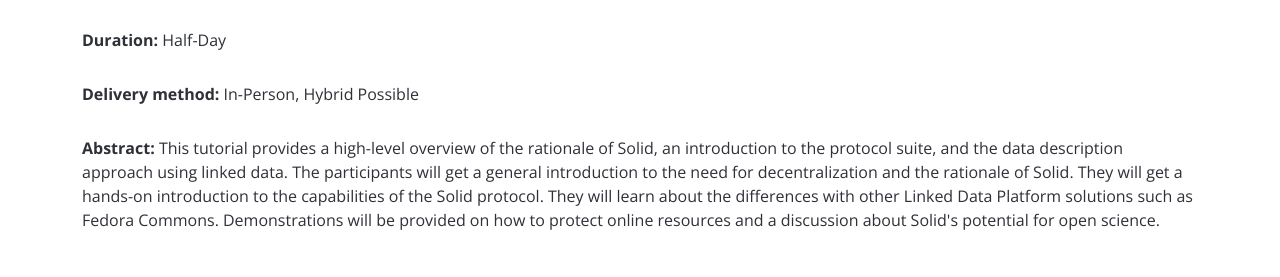
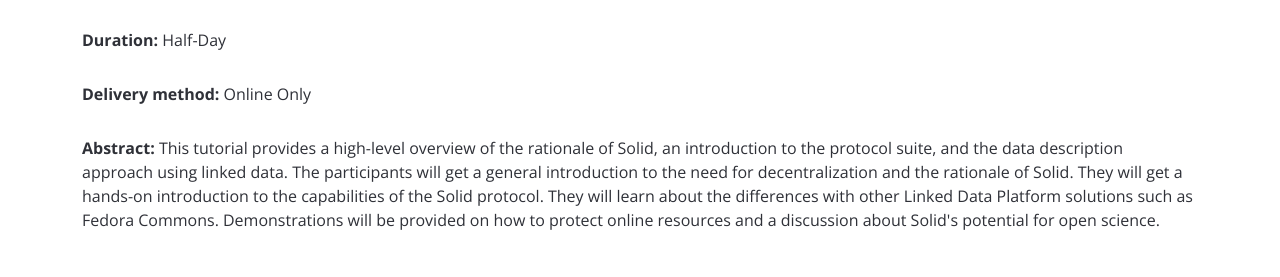
Before and after one commit to shawnmjones/JCDL2023-website-source, a Jekyll site: the page built from workshops-tutorials.html, in a window 1280 px wide and 900 px high, scrolled down 6370 px. Shown: the part 177-454 px from the top of the window. Built offline with Jekyll 4.4.1, drawn with Linux system fonts in a browser that asks for light colours.

Commit message:
Update tutorials.yml for SOLID

```diff
--- a/_data/tutorials.yml
+++ b/_data/tutorials.yml
@@ -3,7 +3,7 @@
   website:
   submission:
   duration: Half-Day
-  delivery: In-Person, Hybrid Possible
+  delivery: Online Only
   abstract: This tutorial provides a high-level overview of the rationale of Solid, an introduction to the protocol suite, and the data description approach using linked data. The participants will get a general introduction to the need for decentralization and the rationale of Solid. They will get a hands-on introduction to the capabilities of the Solid protocol. They will learn about the differences with other Linked Data Platform solutions such as Fedora Commons. Demonstrations will be provided on how to protect online resources and a discussion about Solid's potential for open science.
   authors:
     - name: Patrick Hochstenbach
```
